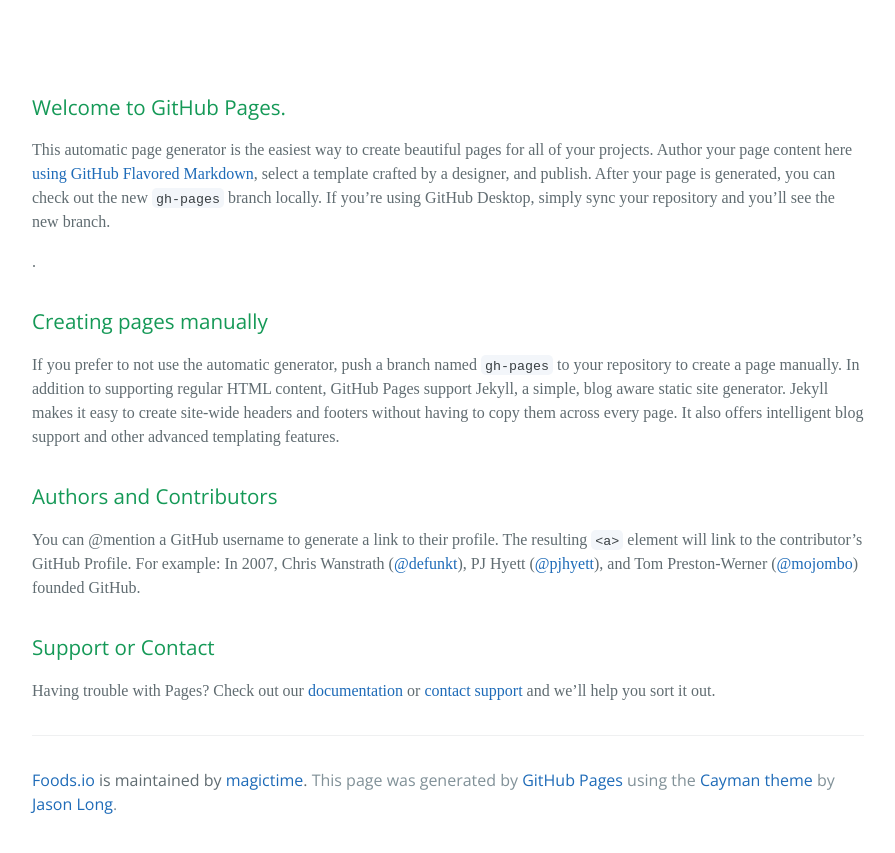
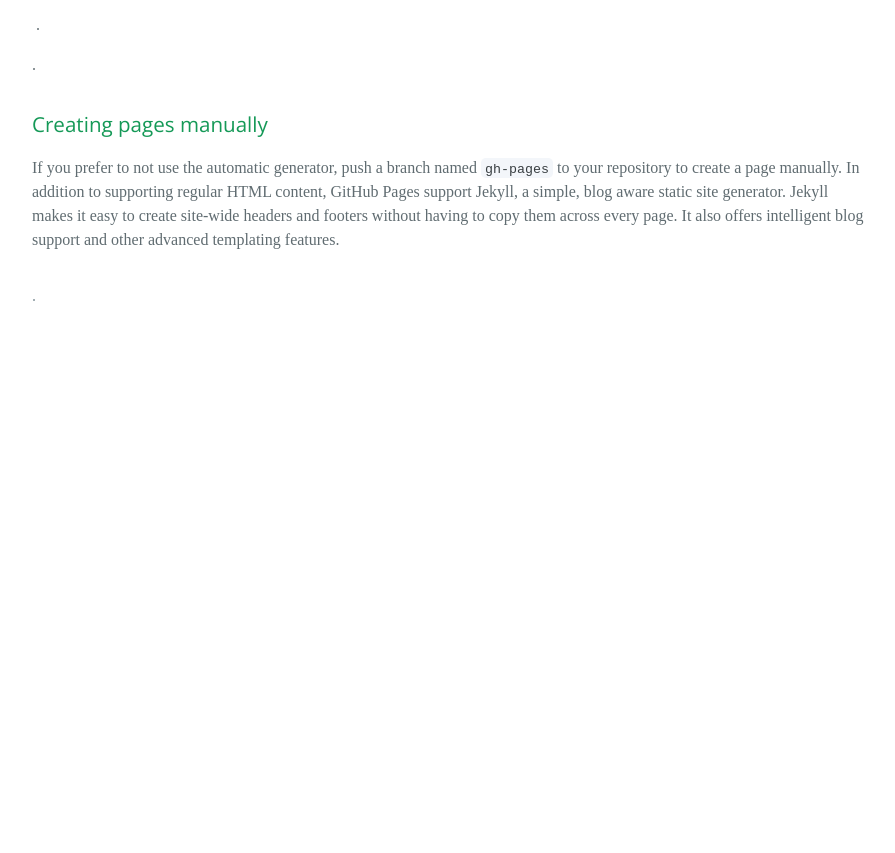
Before and after one commit to magictime/foods, a plain HTML site: page index.html in a window 1280 px wide. Shown: the part 481-1334 px from the top of the page, without its empty margins (192-1087 px from the left). After the commit the page ends 837 px from the top, so only its background shows below. Drawn offline with nearby package versions, Linux system fonts and the light colour scheme.

Commit message:
del two paragraph

```diff
--- a/index.html
+++ b/index.html
@@ -15,17 +15,17 @@ xmlns="http://www.w3.org/TR/REC-html40">
   <o:Author> </o:Author>
   <o:Template>Normal</o:Template>
   <o:LastAuthor> </o:LastAuthor>
-  <o:Revision>3</o:Revision>
-  <o:TotalTime>3</o:TotalTime>
+  <o:Revision>4</o:Revision>
+  <o:TotalTime>5</o:TotalTime>
   <o:Created>2016-11-14T04:36:00Z</o:Created>
-  <o:LastSaved>2016-11-14T04:39:00Z</o:LastSaved>
+  <o:LastSaved>2016-11-14T05:03:00Z</o:LastSaved>
   <o:Pages>1</o:Pages>
-  <o:Words>346</o:Words>
-  <o:Characters>1974</o:Characters>
+  <o:Words>121</o:Words>
+  <o:Characters>694</o:Characters>
   <o:Company>Informix Software Inc.</o:Company>
-  <o:Lines>16</o:Lines>
-  <o:Paragraphs>3</o:Paragraphs>
-  <o:CharactersWithSpaces>2424</o:CharactersWithSpaces>
+  <o:Lines>5</o:Lines>
+  <o:Paragraphs>1</o:Paragraphs>
+  <o:CharactersWithSpaces>852</o:CharactersWithSpaces>
   <o:Version>9.3821</o:Version>
  </o:DocumentProperties>
 </xml><![endif]-->
@@ -42,8 +42,21 @@ p.MsoNormal, li.MsoNormal, div.MsoNormal
 	font-size:12.0pt;
 	font-family:"Times New Roman";
 	mso-fareast-font-family:"Times New Roman";}
+a:link, span.MsoHyperlink
+	{color:blue;
+	text-decoration:underline;
+	text-underline:single;}
+a:visited, span.MsoHyperlinkFollowed
+	{color:blue;
+	text-decoration:underline;
+	text-underline:single;}
 p
-	{font-size:12.0pt;
+	{margin-right:0in;
+	mso-margin-top-alt:auto;
+	mso-margin-bottom-alt:auto;
+	margin-left:0in;
+	mso-pagination:widow-orphan;
+	font-size:12.0pt;
 	font-family:"Times New Roman";
 	mso-fareast-font-family:"Times New Roman";}
 code
@@ -92,18 +105,7 @@ GitHub</a> <a href="https://github.com/magictime/foods.io/zipball/master">Downlo
 <h3><span style='font-size:26.0pt;mso-bidi-font-size:13.5pt;color:red'>Hello
 World<o:p></o:p></span></h3>
 
-<h3><![if !supportEmptyParas]>&nbsp;<![endif]><o:p></o:p></h3>
-
-<h3><a href="#welcome-to-github-pages"></a>Welcome to GitHub Pages.</h3>
-
-<p>This automatic page generator is the easiest way to create beautiful pages
-for all of your projects. Author your page content here <a
-href="https://guides.github.com/features/mastering-markdown/">using GitHub
-Flavored Markdown</a>, select a template crafted by a designer, and publish.
-After your page is generated, you can check out the new <code><span
-style='font-size:10.0pt;font-family:"Courier New"'>gh-pages</span></code>
-branch locally. If you’re using GitHub Desktop, simply sync your repository and
-you’ll see the new branch.<o:p></o:p></p>
+<p><span style="mso-spacerun: yes"> </span>.</p>
 
 <p>.<o:p></o:p></p>
 
@@ -118,31 +120,9 @@ generator. Jekyll makes it easy to create site-wide headers and footers without
 having to copy them across every page. It also offers intelligent blog support
 and other advanced templating features.<o:p></o:p></p>
 
-<h3><a href="#authors-and-contributors" id=authors-and-contributors
-aria-hidden=true></a>Authors and Contributors</h3>
+<h3><a href="#support-or-contact" id=authors-and-contributors aria-hidden=true></a></h3>
 
-<p>You can @mention a GitHub username to generate a link to their profile. The
-resulting <code><span style='font-size:10.0pt;font-family:"Courier New"'>&lt;a&gt;</span></code>
-element will link to the contributor’s GitHub Profile. For example: In 2007,
-Chris Wanstrath (<a href="https://github.com/defunkt">@defunkt</a>), PJ Hyett (<a
-href="https://github.com/pjhyett">@pjhyett</a>), and Tom Preston-Werner (<a
-href="https://github.com/mojombo">@mojombo</a>) founded GitHub.<o:p></o:p></p>
-
-<h3><a href="#support-or-contact" id=support-or-contact aria-hidden=true></a>Support
-or Contact</h3>
-
-<p>Having trouble with Pages? Check out our <a
-href="https://help.github.com/pages">documentation</a> or <a
-href="https://github.com/contact">contact support</a> and we’ll help you sort
-it out.<o:p></o:p></p>
-
-<p class=MsoNormal><span class=site-footer-owner><a
-href="https://github.com/magictime/foods.io"><footer class="site-footer">Foods.io</a>
-is maintained by <a href="https://github.com/magictime">magictime</a>.</span> <span
-class=site-footer-credits>This page was generated by <a
-href="https://pages.github.com">GitHub Pages</a> using the <a
-href="https://github.com/jasonlong/cayman-theme">Cayman theme</a> by <a
-href="https://twitter.com/jasonlong">Jason Long</a>.</span> </p>
+<p class=MsoNormal><span class=site-footer-credits>.</span> <o:p></o:p></p>
 
 </footer></section></div>
 
```
